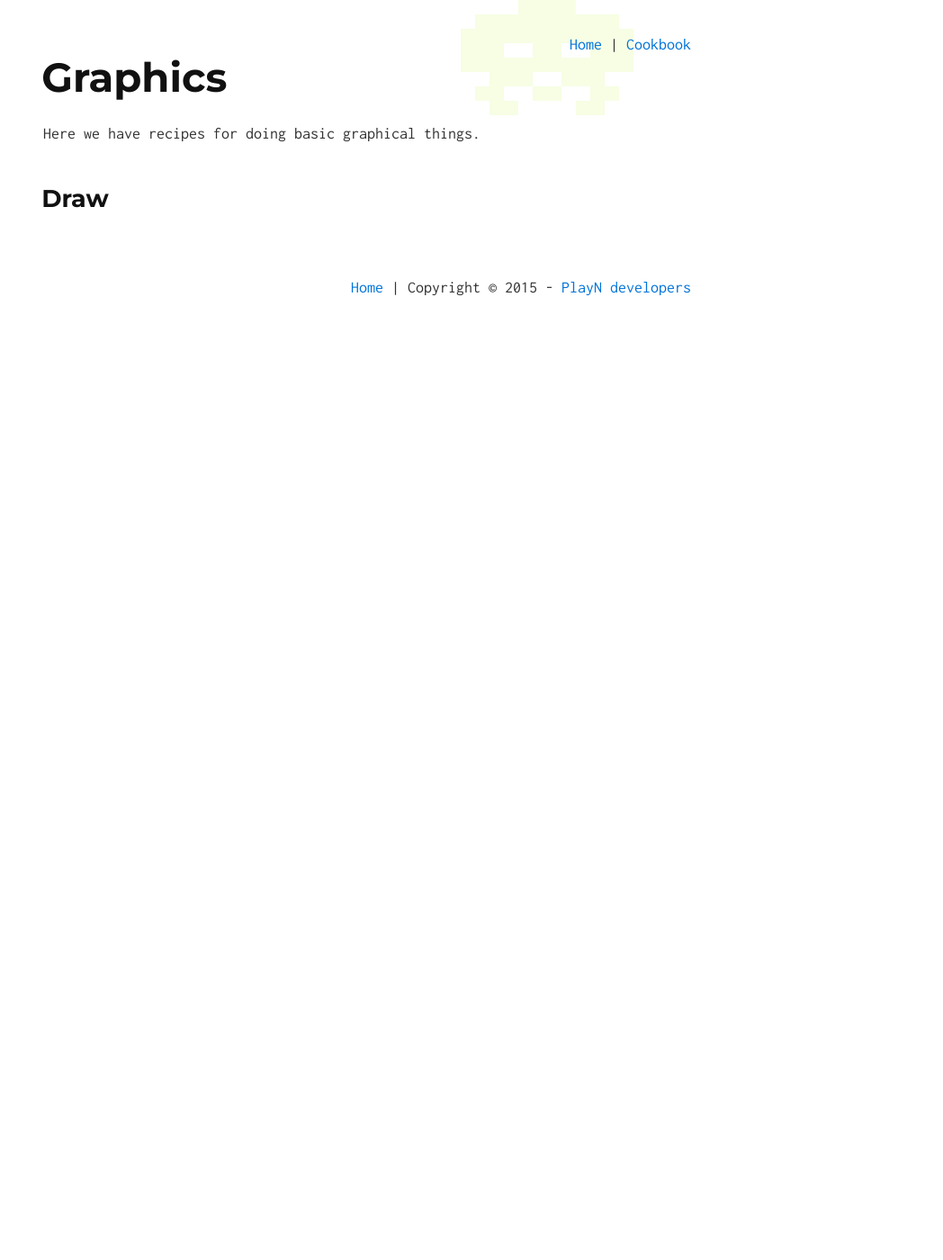
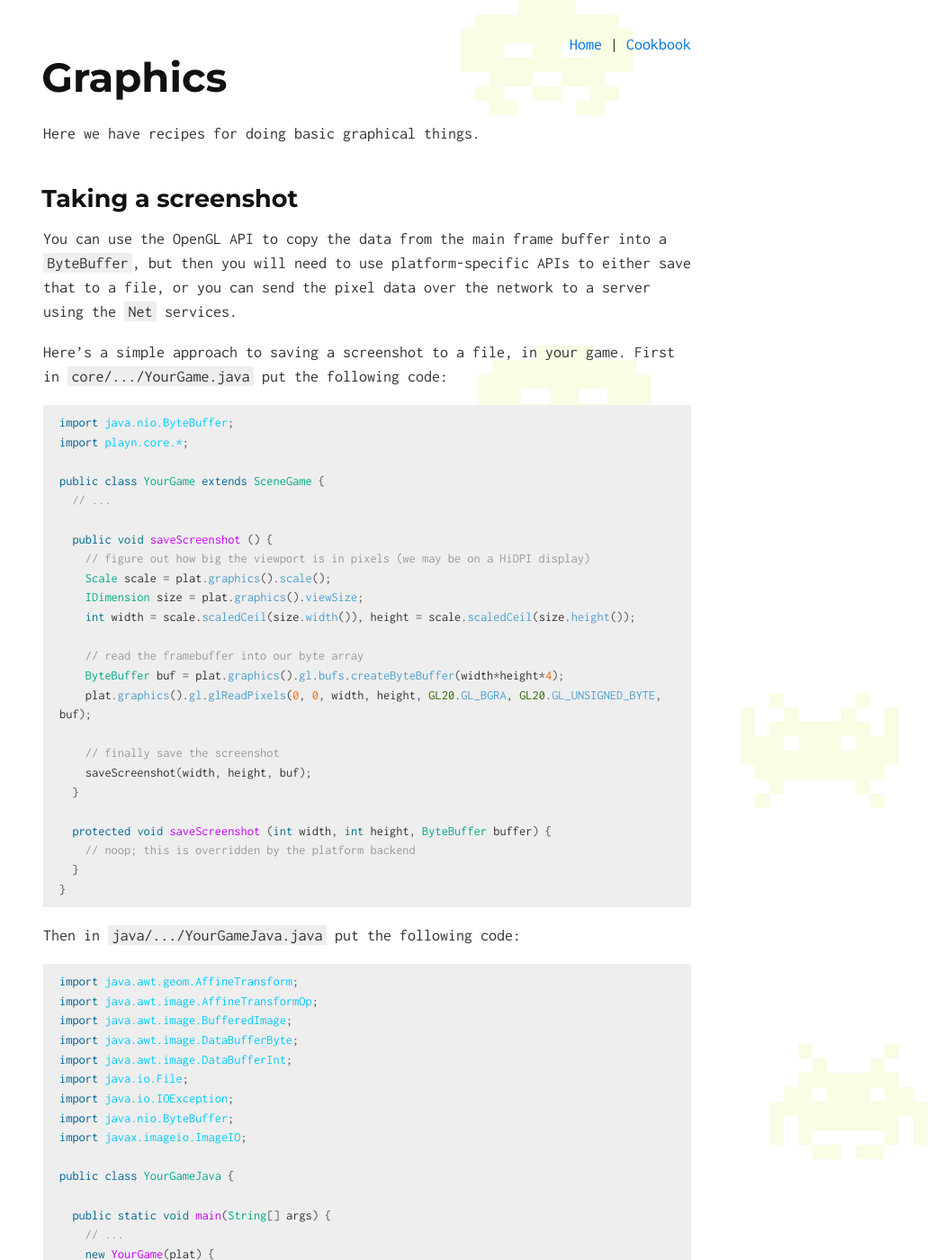
Before and after one commit to playn/playn.github.io, a Jekyll site: the page built from cookbook/graphics.md, in a window 1280 px wide and 1400 px high. Shown: the whole window at 90% size, without its empty margins (232-1280 px from the left). Built offline with Jekyll 4.4.1, drawn with Linux system fonts in a browser that asks for light colours; Markdown is read by kramdown in place of the engine named in the settings; some of the changed text lies outside the part shown.

Commit message:
Added recipe for taking a screenshot.

````diff
--- a/cookbook/graphics.md
+++ b/cookbook/graphics.md
@@ -6,4 +6,81 @@ layout: cookbook
 
 Here we have recipes for doing basic graphical things.
 
-## Draw
+## Taking a screenshot
+
+You can use the OpenGL API to copy the data from the main frame buffer into a `ByteBuffer`, but
+then you will need to use platform-specific APIs to either save that to a file, or you can send the
+pixel data over the network to a server using the `Net` services.
+
+Here's a simple approach to saving a screenshot to a file, in your game. First in
+`core/.../YourGame.java` put the following code:
+
+```java
+import java.nio.ByteBuffer;
+import playn.core.*;
+
+public class YourGame extends SceneGame {
+  // ...
+
+  public void saveScreenshot () {
+    // figure out how big the viewport is in pixels (we may be on a HiDPI display)
+    Scale scale = plat.graphics().scale();
+    IDimension size = plat.graphics().viewSize;
+    int width = scale.scaledCeil(size.width()), height = scale.scaledCeil(size.height());
+
+    // read the framebuffer into our byte array
+    ByteBuffer buf = plat.graphics().gl.bufs.createByteBuffer(width*height*4);
+    plat.graphics().gl.glReadPixels(0, 0, width, height, GL20.GL_BGRA, GL20.GL_UNSIGNED_BYTE, buf);
+
+    // finally save the screenshot
+    saveScreenshot(width, height, buf);
+  }
+
+  protected void saveScreenshot (int width, int height, ByteBuffer buffer) {
+    // noop; this is overridden by the platform backend
+  }
+}
+```
+
+Then in `java/.../YourGameJava.java` put the following code:
+
+```java
+import java.awt.geom.AffineTransform;
+import java.awt.image.AffineTransformOp;
+import java.awt.image.BufferedImage;
+import java.awt.image.DataBufferByte;
+import java.awt.image.DataBufferInt;
+import java.io.File;
+import java.io.IOException;
+import java.nio.ByteBuffer;
+import javax.imageio.ImageIO;
+
+public class YourGameJava {
+
+  public static void main(String[] args) {
+    // ...
+    new YourGame(plat) {
+      @Override protected void saveScreenshot (int width, int height, ByteBuffer buffer) {
+
+        BufferedImage image = new BufferedImage(width, height, BufferedImage.TYPE_INT_ARGB);
+
+        DataBufferInt dbuf = (DataBufferInt)image.getRaster().getDataBuffer();
+        buffer.asIntBuffer().get(dbuf.getData());
+
+        // now we need to flip it on the y-axis
+        AffineTransform tx = AffineTransform.getScaleInstance(1, -1);
+        tx.translate(0, -image.getHeight(null));
+        AffineTransformOp op = new AffineTransformOp(tx, AffineTransformOp.TYPE_NEAREST_NEIGHBOR);
+        image = op.filter(image, null);
+
+        try {
+          ImageIO.write(image, "PNG", new File("screenshot.png"));
+        } catch (IOException ioe) {
+          ioe.printStackTrace(System.err);
+        }
+      }
+    };
+    // ...
+  }
+}
+```
````
